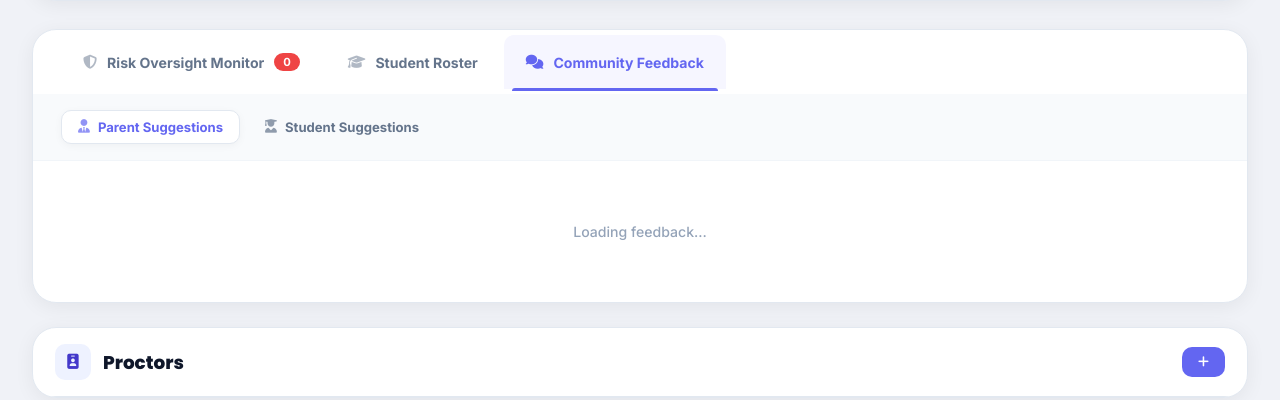
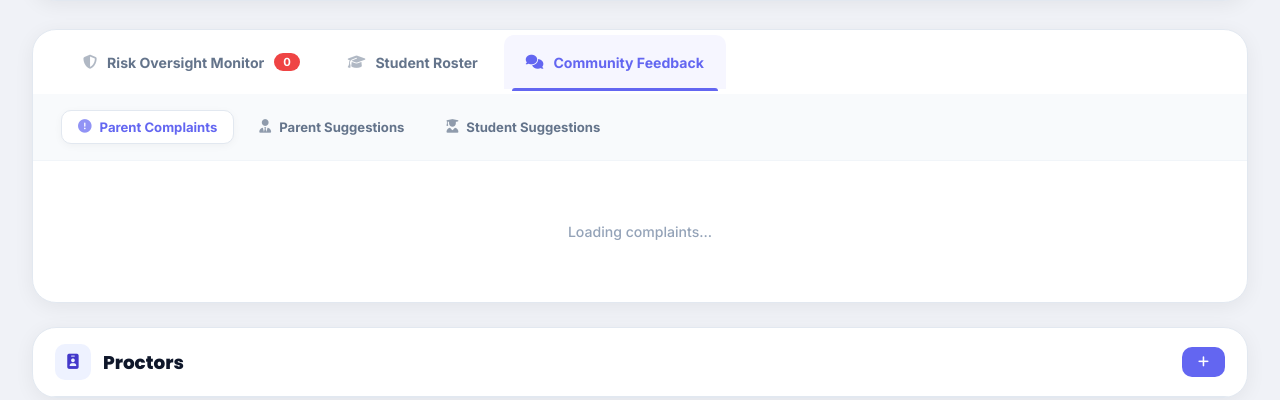
Before and after one commit to abhishekprathipati/AURA, a Flask app: template templates/hod_dashboard.html in a window 1280 px wide, after a click on "Community Feedback". Shown: the part 1519-1919 px from the top of the page. Run offline with Flask 3, Linux system fonts and the light colour scheme; the template is opened without the code that fills it: most values are stand-ins (such as "Sample title", 1, 10 or a date in 2020); some libraries are stand-ins or nearby versions.

Commit message:
chore: final production hardening, HOD dashboard upgrade, and demo login fixes

```diff
--- a/aura/__init__.py
+++ b/aura/__init__.py
@@ -112,8 +112,5 @@ def _init_sentry(app):
 def _register_blueprints(app):
     """Register all application blueprints."""
     from aura.routes import init_routes
-    from aura.routes.core import core_bp
-
-    app.register_blueprint(core_bp)
     init_routes(app)
     app.logger.info('Blueprints registered')
--- a/aura/routes/__init__.py
+++ b/aura/routes/__init__.py
@@ -1,3 +1,4 @@
+from .core import core_bp
 from .auth import auth_bp
 from .student import student_bp
 from .proctor import proctor_bp
@@ -9,6 +10,7 @@ from .connect_hub import connect_bp
 from .account import account_bp  # FIX #48: password change
 
 def init_routes(app):
+    app.register_blueprint(core_bp)
     app.register_blueprint(auth_bp)
     app.register_blueprint(student_bp, url_prefix='/student')
     app.register_blueprint(proctor_bp, url_prefix='/proctor')
@@ -19,7 +21,6 @@ def init_routes(app):
     app.register_blueprint(connect_bp, url_prefix='/student')
     app.register_blueprint(account_bp)  # FIX #48
 
-    # FIX #14: API versioning — register versioned aliases for backwards compatibility
-    # New clients should use /api/v1/student/..., old URLs still work
+    # API versioning — register versioned aliases for backwards compatibility
     app.register_blueprint(student_bp, url_prefix='/api/v1/student', name='student_v1')
     app.register_blueprint(chat_bp, url_prefix='/api/v1', name='chat_v1')
--- a/aura/routes/parent.py
+++ b/aura/routes/parent.py
@@ -875,6 +875,7 @@ def get_parent_ai_insights():
             ]
         })
 
+
 @parent_bp.route('/api/message-proctor', methods=['POST'])
 @parent_login_required
 def message_proctor():
--- a/static/js/hod_dashboard.js
+++ b/static/js/hod_dashboard.js
@@ -222,26 +222,42 @@ function filterStudents() {
 }
 
 function renderCommunityFeedback(data) {
+    const complaintList = document.getElementById('parentComplaintsList');
     const parentList = document.getElementById('parentFeedbackList');
     const studentList = document.getElementById('studentFeedbackList');
-    if (!parentList || !studentList) return;
+    if (!parentList || !studentList || !complaintList) return;
 
-    const parents = (data || []).filter(item => item.source === 'Parent');
-    const students = (data || []).filter(item => item.source === 'Student');
+    const complaints = (data || []).filter(item => item.type === 'COMPLAINT');
+    const parents = (data || []).filter(item => item.type === 'SUGGESTION' && item.source === 'Parent');
+    const students = (data || []).filter(item => item.source === 'Student' || item.type === 'GRIEVANCE');
 
-    parentList.innerHTML = parents.length ? parents.map(item => renderFeedbackItem(item)).join('') : '<div class="empty-state-block"><i class="fas fa-comments"></i><p>No parent suggestions recorded yet.</p></div>';
-    studentList.innerHTML = students.length ? students.map(item => renderFeedbackItem(item)).join('') : '<div class="empty-state-block"><i class="fas fa-graduation-cap"></i><p>No student grievances or feedback recorded yet.</p></div>';
+    complaintList.innerHTML = complaints.length ? complaints.map(item => renderFeedbackItem(item)).join('') : '<div class="empty-state-block"><i class="fas fa-exclamation-triangle"></i><p>No parent complaints recorded yet.</p></div>';
+    parentList.innerHTML = parents.length ? parents.map(item => renderFeedbackItem(item)).join('') : '<div class="empty-state-block"><i class="fas fa-lightbulb"></i><p>No parent suggestions recorded yet.</p></div>';
+    studentList.innerHTML = students.length ? students.map(item => renderFeedbackItem(item)).join('') : '<div class="empty-state-block"><i class="fas fa-graduation-cap"></i><p>No student grievances recorded yet.</p></div>';
 }
 
 function renderFeedbackItem(item) {
     const date = new Date(item.timestamp).toLocaleDateString([], { month: 'short', day: 'numeric', hour: '2-digit', minute: '2-digit' });
-    const typeClass = item.type === 'SUGGESTION' ? 'sug-tag' : 'grv-tag';
+
+    let typeClass = 'sug-tag';
+    let icon = 'fa-lightbulb';
+
+    if (item.type === 'COMPLAINT') {
+        typeClass = 'err-tag';
+        icon = 'fa-exclamation-circle';
+    } else if (item.type === 'GRIEVANCE') {
+        typeClass = 'grv-tag';
+        icon = 'fa-graduation-cap';
+    }
+
     const sourceIcon = item.source === 'Parent' ? 'fa-user-tie' : 'fa-user-graduate';
+    const priorityHtml = item.priority ? `<span class="tag ${item.priority.toLowerCase()}">${esc(item.priority.toUpperCase())}</span>` : '';
 
     return `
         <div class="feedback-item fade-in">
             <div class="feedback-header">
-                <span class="feedback-type ${typeClass}">${esc(item.type)}</span>
+                <span class="feedback-type ${typeClass}"><i class="fas ${icon}"></i> ${esc(item.type)}</span>
+                ${priorityHtml}
                 <span class="feedback-source"><i class="fas ${sourceIcon}"></i> ${esc(item.source)}: ${esc(item.author)}</span>
                 <span class="feedback-time">${date}</span>
             </div>
@@ -250,7 +266,7 @@ function renderFeedbackItem(item) {
                 <p class="feedback-text">${esc(item.text)}</p>
             </div>
             <div class="feedback-footer">
-                <span class="feedback-student">About Student: <strong>${esc(item.student)}</strong></span>
+                <span class="feedback-student">Child/Student: <strong>${esc(item.student)}</strong></span>
                 <span class="feedback-status status-${item.status.toLowerCase()}">${esc(item.status)}</span>
             </div>
         </div>
--- a/templates/games.html
+++ b/templates/games.html
@@ -622,7 +622,7 @@ This will improve maintainability, enable lazy-loading, and reduce initial page
 </div>
 
 {% if is_demo %}
-<div id="demoOverlay" style="display:none;position:fixed;inset:0;background:rgba(0,0,0,0.9);z-index:99999;display:flex;align-items:center;justify-content:center;">
+<div id="demoOverlay" style="display:none;position:fixed;inset:0;background:rgba(0,0,0,0.9);z-index:99999;align-items:center;justify-content:center;">
     <div style="text-align:center;color:#fff;padding:40px;">
         <h2 style="font-size:2.2rem;margin-bottom:12px;">⏳ Demo Time Expired</h2>
         <p style="color:#94a3b8;font-size:1.1rem;">Register for full access to all games</p>
--- a/templates/hod_dashboard.html
+++ b/templates/hod_dashboard.html
@@ -198,7 +198,10 @@
                     <!-- TAB: COMMUNITY FEEDBACK -->
                     <div id="community-feedback" class="tab-content">
                         <div class="sub-tab-nav">
-                            <button class="sub-tab-btn active" onclick="switchSubTab(event, 'parent-feedback')" id="btnParentFeedback">
+                            <button class="sub-tab-btn active" onclick="switchSubTab(event, 'parent-complaints')" id="btnParentComplaints">
+                                <i class="fas fa-exclamation-circle"></i> Parent Complaints
+                            </button>
+                            <button class="sub-tab-btn" onclick="switchSubTab(event, 'parent-feedback')" id="btnParentFeedback">
                                 <i class="fas fa-user-tie"></i> Parent Suggestions
                             </button>
                             <button class="sub-tab-btn" onclick="switchSubTab(event, 'student-feedback')" id="btnStudentFeedback">
@@ -206,17 +209,21 @@
                             </button>
                         </div>
                         <div class="card-body no-pad feedback-container">
-                            <div id="parent-feedback" class="sub-feedback-content active">
+                            <div id="parent-complaints" class="sub-feedback-content active">
+                                <div class="feedback-list" id="parentComplaintsList">
+                                    <div class="empty-state-block"><p>Loading complaints...</p></div>
+                                </div>
+                            </div>
+                            <div id="parent-feedback" class="sub-feedback-content">
                                 <div class="feedback-list" id="parentFeedbackList">
-                                    <div class="empty-state-block"><p>Loading feedback...</p></div>
+                                    <div class="empty-state-block"><p>Loading suggestions...</p></div>
                                 </div>
                             </div>
                             <div id="student-feedback" class="sub-feedback-content">
                                 <div class="feedback-list" id="studentFeedbackList">
-                                    <div class="empty-state-block"><p>Loading feedback...</p></div>
+                                    <div class="empty-state-block"><p>Loading grievances...</p></div>
                                 </div>
                             </div>
-                        </div>
                     </div>
                 </section>
             </div>
```
Also changed, not shown: aura/routes/proctor/hod.py (+23 -1 lines), scripts/seed_hub.py (+10 -0 lines).
